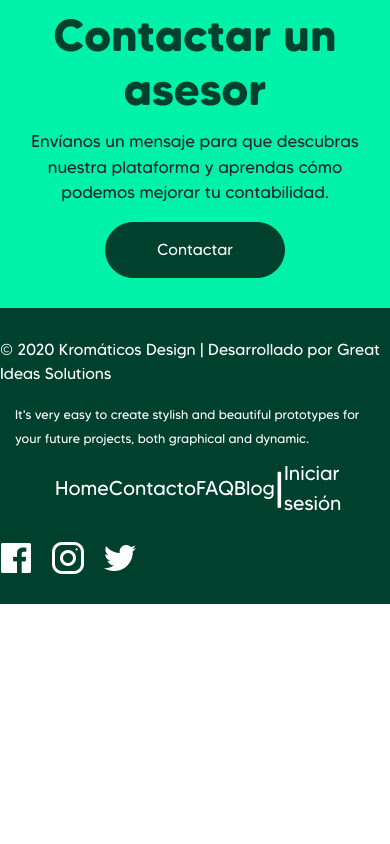
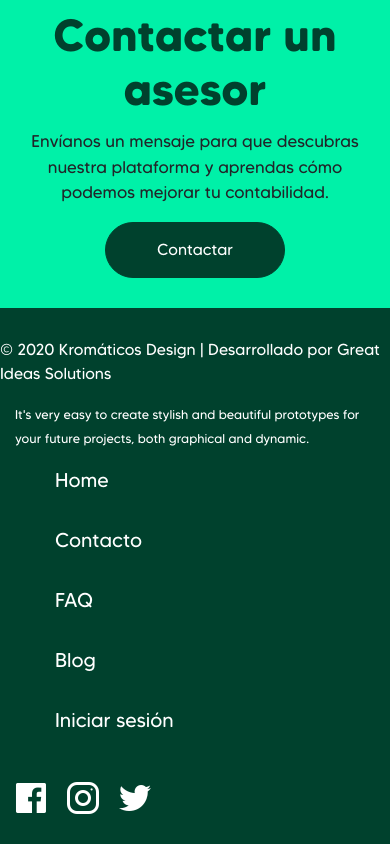
Before and after one commit to sesp13/Lukount, an Angular app: page / in a window 390 px wide. Shown: the part 5432-6276 px from the top of the page. Before the commit the page ends 6036 px from the top, so only its background shows below. Built offline with nearby package versions, Linux system fonts and the light colour scheme.

Commit message:
feat: responsive del footer

```diff
--- a/src/app/components/footer/footer.component.css
+++ b/src/app/components/footer/footer.component.css
@@ -1,9 +1,63 @@
-#footer{
-    color: white;
-    padding-top: 30px;
-    padding-bottom: 30px;
+#footer {
+  color: white;
+  padding-top: 30px;
+  padding-bottom: 30px;
 }
 
-#footer-nav ul li .active{
-    color: var(--light-green);
+#footer-nav {
+  height: 100%;
 }
+
+@media (min-width: 576px) {
+  #footer-nav ul {
+    display: flex;
+    justify-content: space-around;
+    align-items: center;
+    height: 100%;
+  }
+}
+
+#footer-nav ul li {
+  list-style: none;
+}
+
+@media (max-width: 576px) {
+  #footer-nav ul li {
+    padding-top: 15px;
+    padding-bottom: 15px;
+  }
+}
+
+#footer-nav ul li .active {
+  color: var(--light-green);
+}
+
+#footer-nav ul .separator {
+  display: none;
+}
+
+@media (min-width: 576px) {
+  #footer-nav ul .separator {
+    display: block;
+  }
+}
+
+#footer-nav ul li a {
+  color: white;
+  font-size: 20px;
+}
+
+#footer-nav ul li a:hover {
+  color: var(--light-green);
+  cursor: pointer;
+  text-decoration: none;
+}
+
+#footer .images{
+    display: block;
+    margin: 0 auto;
+}
+
+#footer .images img {
+  margin-right: 20px;
+}
--- a/src/app/components/footer/footer.component.html
+++ b/src/app/components/footer/footer.component.html
@@ -26,7 +26,7 @@
                             <li>
                                 <a [routerLink]="['/blog']" [routerLinkActive]="['active']">Blog</a>
                             </li>
-                            <li style="font-size: 40px;">
+                            <li style="font-size: 40px;" class="separator">
                                 |
                             </li>
                             <li>
--- a/src/styles.css
+++ b/src/styles.css
@@ -94,33 +94,3 @@ h5 {
 .bg-dark-green {
   background-color: var(--dark-green);
 }
-
-#footer-nav {
-  height: 100%;
-}
-
-#footer-nav ul {
-  display: flex;
-  justify-content: space-around;
-  align-items: center;
-  height: 100%;
-}
-
-#footer-nav ul li {
-  list-style: none;
-}
-
-#footer-nav ul li a {
-  color: white;
-  font-size: 20px;
-}
-
-#footer-nav ul li a:hover {
-  color: var(--light-green);
-  cursor: pointer;
-  text-decoration: none;
-}
-
-#footer .images img {
-  margin-right: 20px;
-}
```
